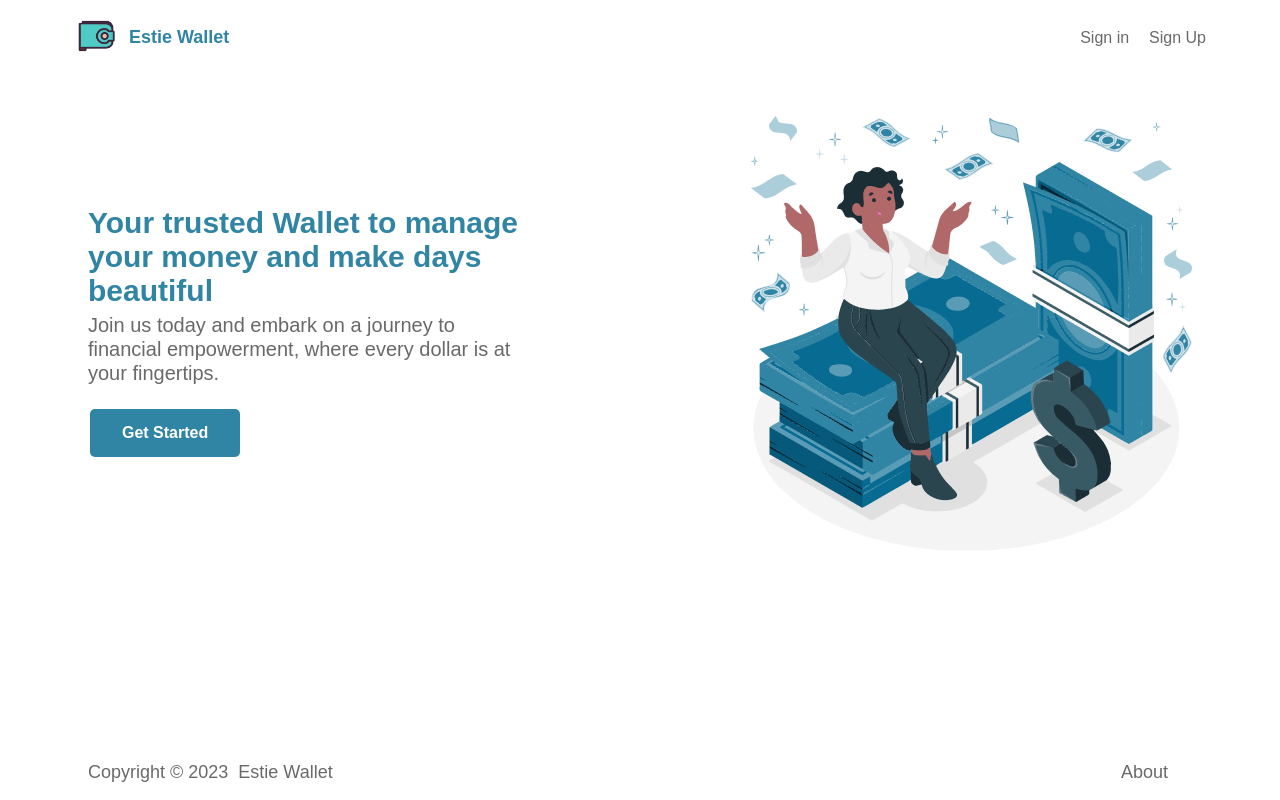
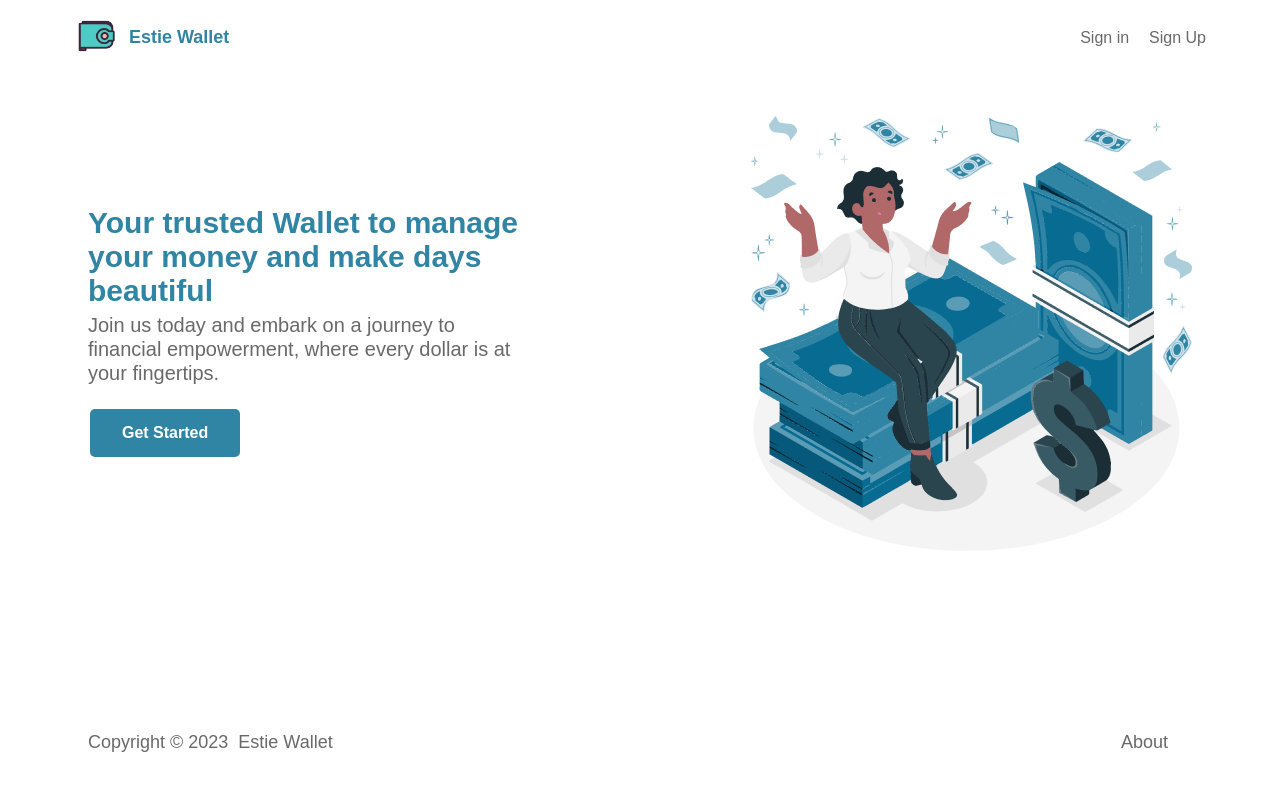
Before and after one commit to esteriella/wallet-system, a React (Create React App) app in the folder frontend/: page / in a window 1280 px wide. Built offline with nearby package versions, Linux system fonts and the light colour scheme; no server answers.

Commit message:
CSS Styling of dashboard

```diff
--- a/frontend/src/App.css
+++ b/frontend/src/App.css
@@ -148,7 +148,6 @@
 	display: flex;
   padding: 0rem 1.5rem 0rem 1.5rem;
   justify-content: space-between;
-	margin-top: 30px;
 }
 
 .estie-wallet {
--- a/frontend/src/components/dashboard/Style.css
+++ b/frontend/src/components/dashboard/Style.css
@@ -31,7 +31,7 @@
 	align-items: center;
 	border-radius: 8px;
 	background-color: #fff;
-	margin-bottom: 20px;
+	margin-bottom: 70px;
 }
 
 .tranList table {
```
